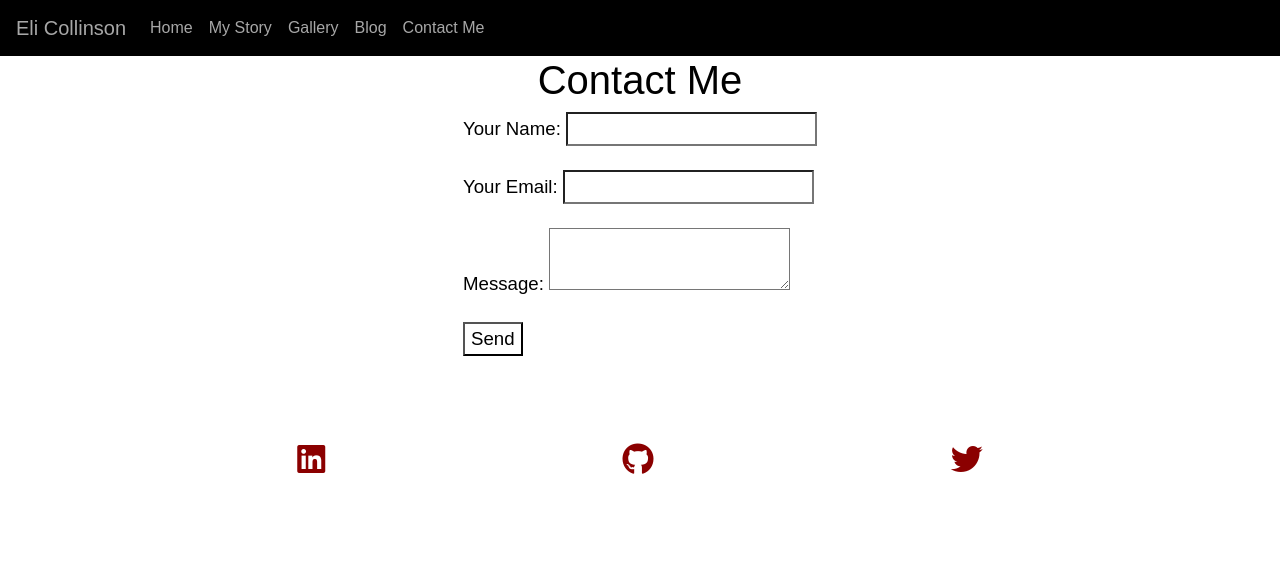
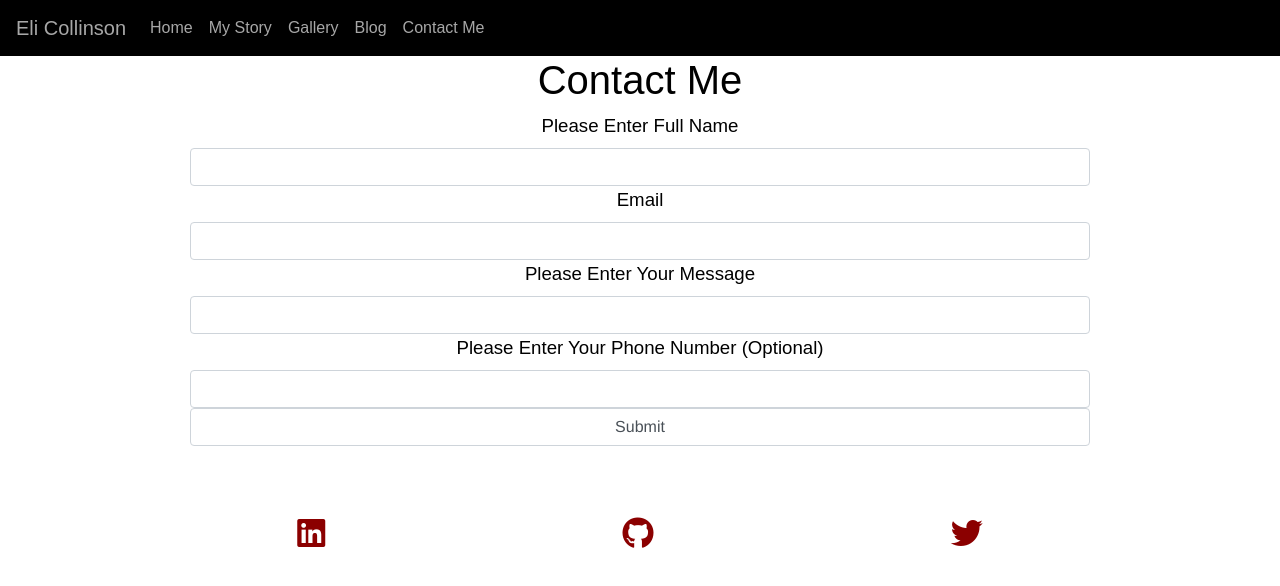
Before and after one commit to elicollinson/EliCollinsonWebsite, a Vue app in the folder eli-collinson-website/: page /contactMe in a window 1280 px wide. Shown: the top 586 px of the page. Built offline with nearby package versions, Linux system fonts and the light colour scheme; a web font is replaced by a local one.

Commit message:
Reverting to old form

```diff
--- a/eli-collinson-website/src/views/ContactMe.vue
+++ b/eli-collinson-website/src/views/ContactMe.vue
@@ -1,7 +1,6 @@
 <template>
   <div id="contact-me">
     <h1>Contact Me</h1>
-    <!--
     <form class="container-fluid" id="contact-form" name="contact" method="POST" data-netlify=true>
         <label for="FullName">Please Enter Full Name</label>
         <input class="form-control my-size" type="text" name="FullName" v-model="submissionInfo.submissionName" required/>
@@ -13,21 +12,6 @@
         <input class="form-control my-size" type="tel" name="PhoneNumber" v-model="submissionInfo.submissionPhoneNumber" />
         <input type="submit" class="form-control" />
     </form>
-    -->
-    <form name="contact" method="POST" data-netlify="true">
-      <p>
-        <label>Your Name: <input type="text" name="name" /></label>
-      </p>
-      <p>
-        <label>Your Email: <input type="email" name="email" /></label>
-      </p>
-    <p>
-      <label>Message: <textarea name="message"></textarea></label>
-    </p>
-    <p>
-      <button type="submit">Send</button>
-    </p>
-  </form>
   </div>
 </template>
 
```
